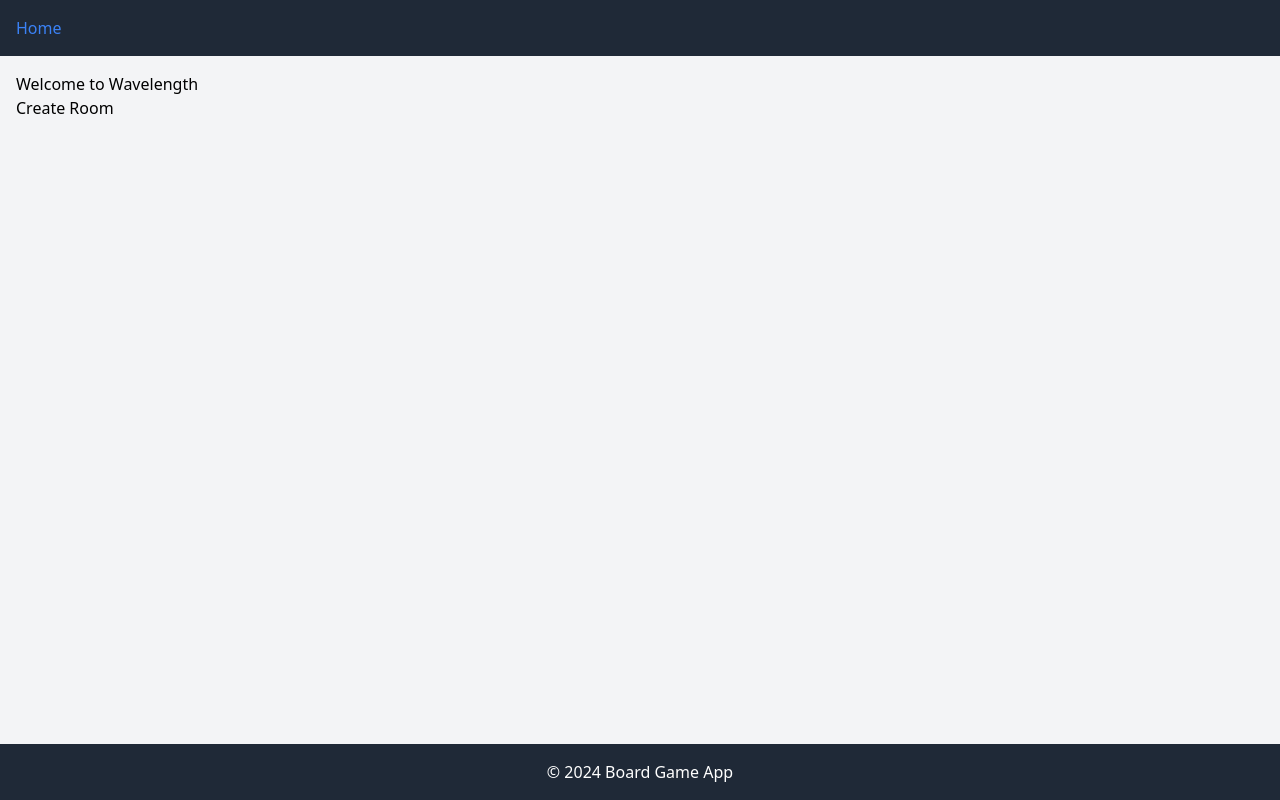
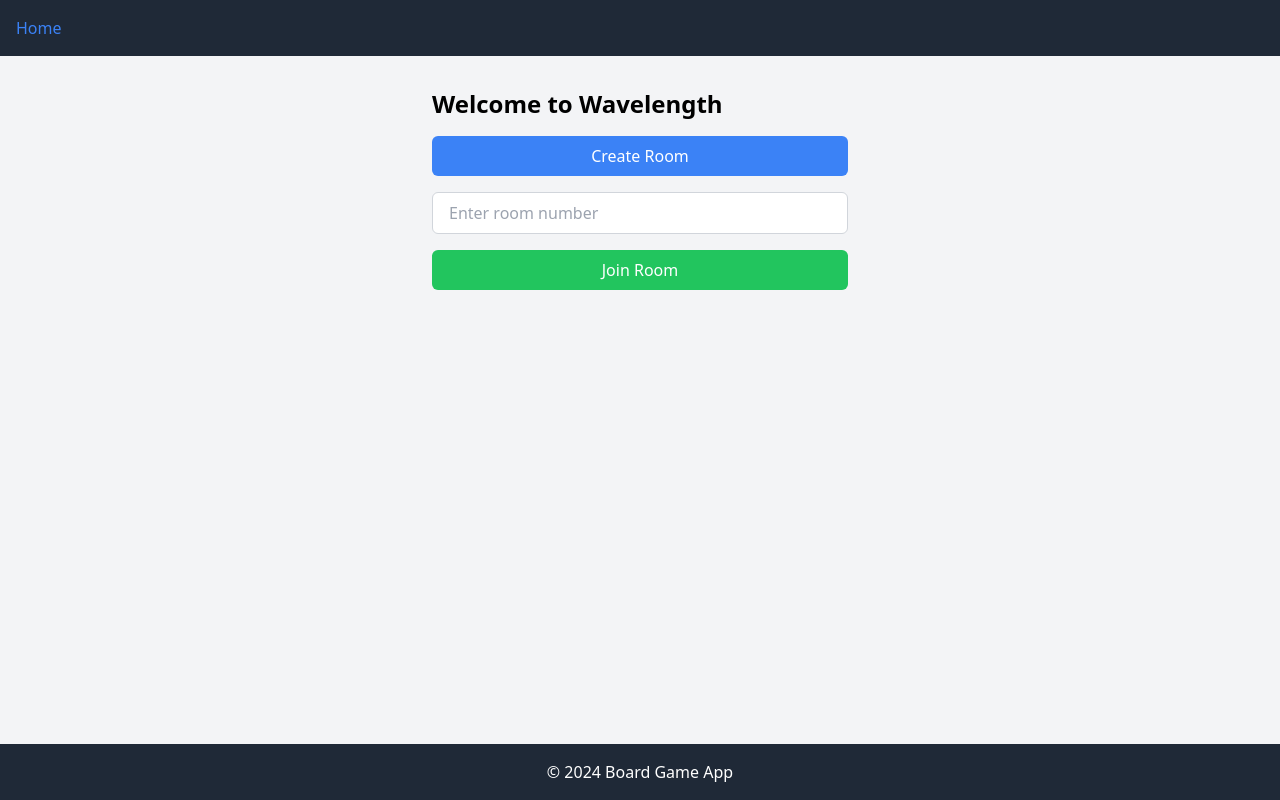
Before and after one commit to psh320/boardgame, a Next.js app: page /wavelength in a window 1280 px wide. Built offline with nearby package versions, Linux system fonts and the light colour scheme.

Commit message:
create room and join room

```diff
--- a/app/api/rooms/[roomId]/route.ts
+++ b/app/api/rooms/[roomId]/route.ts
@@ -15,5 +15,6 @@ export async function POST(req: NextRequest) {
   const game = searchParams.get("game");
 
   // Logic to create a room for the specified game
+  // For now, we are just echoing back the roomId and game
   return NextResponse.json({ roomId, game });
 }
--- a/app/wavelength/[roomId].tsx
+++ b/app/wavelength/[roomId].tsx
@@ -3,6 +3,7 @@
 import { useSearchParams } from "next/navigation";
 import { useEffect, useState } from "react";
 import io from "socket.io-client";
+import Input from "../../components/Input";
 
 let socket: any;
 
@@ -28,6 +29,10 @@ const Room = () => {
     }
   }, [roomId]);
 
+  const handleInputChange = (e: React.ChangeEvent<HTMLInputElement>) => {
+    setMessage(e.target.value);
+  };
+
   const sendMessage = () => {
     if (socket && roomId) {
       socket.emit("message", { room: roomId, text: message });
@@ -36,19 +41,25 @@ const Room = () => {
   };
 
   return (
-    <div>
-      <h1>Room ID: {roomId}</h1>
-      <div>
+    <div className="max-w-md mx-auto p-4">
+      <h1 className="text-2xl font-bold mb-4">Room ID: {roomId}</h1>
+      <div className="mb-4">
         {messages.map((msg, index) => (
           <p key={index}>{msg.text}</p>
         ))}
       </div>
-      <input
+      <Input
         type="text"
+        placeholder="Enter your message"
         value={message}
-        onChange={(e) => setMessage(e.target.value)}
+        onChange={handleInputChange}
       />
-      <button onClick={sendMessage}>Send</button>
+      <button
+        onClick={sendMessage}
+        className="mt-4 px-4 py-2 bg-blue-500 text-white rounded-md"
+      >
+        Send
+      </button>
     </div>
   );
 };
--- a/app/wavelength/page.tsx
+++ b/app/wavelength/page.tsx
@@ -2,25 +2,59 @@
 
 import { useRouter } from "next/navigation";
 import { useState } from "react";
+import Input from "../../components/Input";
+import generateRoomId from "../../utils/generateRoomId";
 
 const WavelengthHome = () => {
   const router = useRouter();
   const [roomId, setRoomId] = useState("");
+  const [joinRoomId, setJoinRoomId] = useState("");
 
   const createRoom = async () => {
-    const res = await fetch("/api/rooms?game=wavelength", {
+    const newRoomId = generateRoomId();
+    setRoomId(newRoomId);
+
+    const res = await fetch(`/api/rooms?roomId=${newRoomId}&game=wavelength`, {
       method: "POST",
     });
     const data = await res.json();
-    setRoomId(data.roomId);
     router.push(`/wavelength/${data.roomId}`);
   };
 
+  const joinRoom = () => {
+    if (joinRoomId) {
+      router.push(`/wavelength/${joinRoomId}`);
+    }
+  };
+
+  const handleJoinRoomInputChange = (
+    e: React.ChangeEvent<HTMLInputElement>
+  ) => {
+    setJoinRoomId(e.target.value.toUpperCase());
+  };
+
   return (
-    <div>
-      <h1>Welcome to Wavelength</h1>
-      <button onClick={createRoom}>Create Room</button>
-      {roomId && <p>Room ID: {roomId}</p>}
+    <div className="max-w-md mx-auto p-4">
+      <h1 className="text-2xl font-bold mb-4">Welcome to Wavelength</h1>
+      <button
+        onClick={createRoom}
+        className="mb-4 px-4 py-2 bg-blue-500 text-white rounded-md w-full"
+      >
+        Create Room
+      </button>
+      {roomId && <p className="mb-4">Room ID: {roomId}</p>}
+      <Input
+        type="text"
+        placeholder="Enter room number"
+        value={joinRoomId}
+        onChange={handleJoinRoomInputChange}
+      />
+      <button
+        onClick={joinRoom}
+        className="mt-4 px-4 py-2 bg-green-500 text-white rounded-md w-full"
+      >
+        Join Room
+      </button>
     </div>
   );
 };
--- /dev/null
+++ b/components/Input.tsx
@@ -0,0 +1,29 @@
+"use client";
+
+import React from "react";
+
+interface InputProps {
+  type: string;
+  placeholder?: string;
+  value: string;
+  onChange: (e: React.ChangeEvent<HTMLInputElement>) => void;
+}
+
+const Input: React.FC<InputProps> = ({
+  type,
+  placeholder,
+  value,
+  onChange,
+}) => {
+  return (
+    <input
+      type={type}
+      placeholder={placeholder}
+      value={value}
+      onChange={onChange}
+      className="w-full px-4 py-2 border border-gray-300 rounded-md focus:outline-none focus:ring-2 focus:ring-blue-500"
+    />
+  );
+};
+
+export default Input;
--- /dev/null
+++ b/utils/generateRoomId.ts
@@ -0,0 +1,5 @@
+const generateRoomId = (): string => {
+  return Math.random().toString(36).substring(2, 8).toUpperCase();
+};
+
+export default generateRoomId;
```
